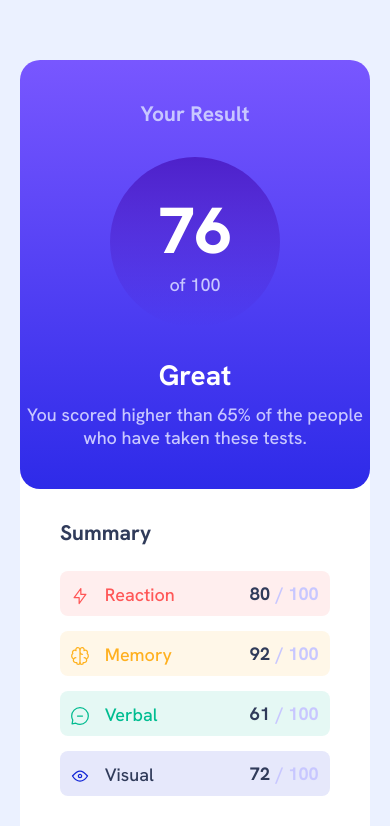
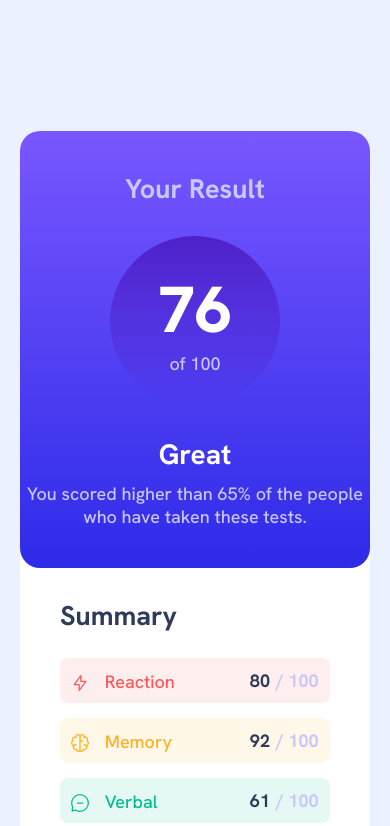
Before and after one commit to marwa-saif/frontend-mentor-results-summary-component-main-challenge, a plain HTML site: page index.html in a window 390 px wide. Shown: the part 310-1136 px from the top of the page. Drawn offline with Linux system fonts and the light colour scheme.

Commit message:
Add files via upload

```diff
--- a/assets/css/main-style.css
+++ b/assets/css/main-style.css
@@ -60,7 +60,7 @@ html {
     font-weight: 500;
 }
 
-h2 {
+h1 {
     color: var(--pale-blue-color);
 }
 
@@ -113,7 +113,7 @@ h2 {
     }
 }
 
-.container .results .box h3 {
+.container .results .box h2 {
     font-weight: 700;
 }
 
@@ -162,7 +162,7 @@ h2 {
 }
 
 
-.container .summary .box h3 {
+.container .summary .box h2 {
     font-weight: 700;
     margin-bottom: 20px;
 }
@@ -176,7 +176,7 @@ h2 {
         margin: 30px auto;
     }
 
-    .container .summary .box h3 {
+    .container .summary .box h2 {
         margin-bottom: 10px;
     }
 }
--- a/index.html
+++ b/index.html
@@ -16,11 +16,11 @@
 
 <body>
   <main>
-    <h2>Welcom to Frontend Mentor | Results summary component</h2>
+    <h1>Welcom to Frontend Mentor | Results summary component</h1>
     <div class="container">
       <div class="results">
         <div class="box">
-          <h3>Your Result</h3>
+          <h2>Your Result</h2>
           <div class="circle">
             <span>76</span>
             <p>of 100</p>
@@ -32,7 +32,7 @@
       </div>
       <div class="summary">
         <div class="box">
-          <h3>Summary</h3>
+          <h2>Summary</h2>
           <div class="item red">
             <div class="head">
               <img src="assets/images/icon-reaction.svg" alt="">
```
